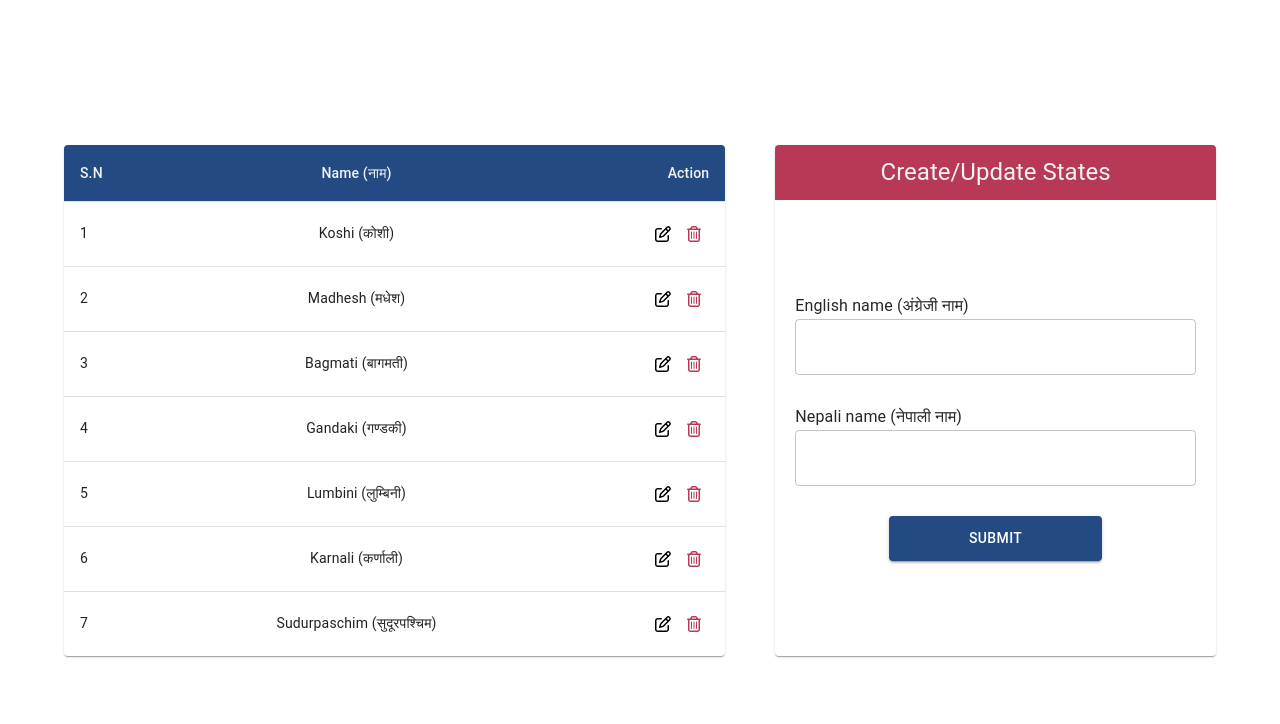
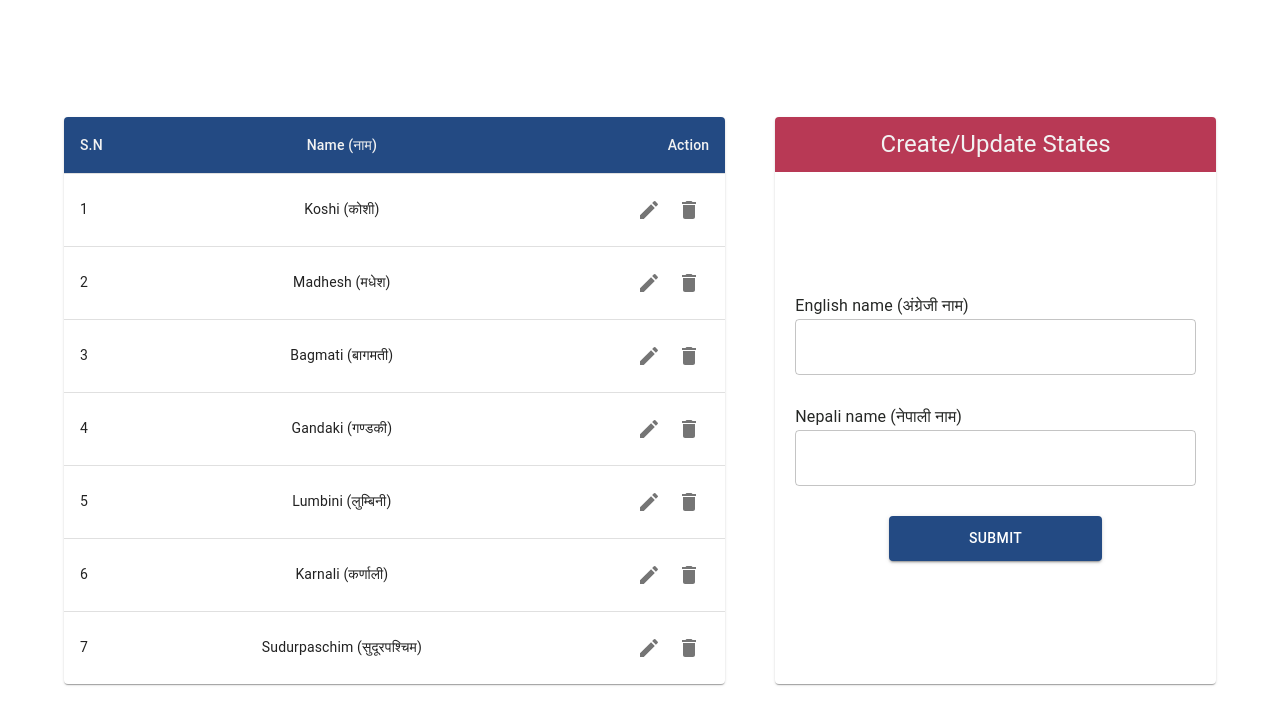
Before and after one commit to lbtech-co/disabled-sr-citizen-reg-front, a React (Vite) app: page / in a window 1280 px wide. Shown: the top 724 px of the page. Built offline with nearby package versions, Linux system fonts and the light colour scheme.

Commit message:
feat:added mui Icon

```diff
--- a/package.json
+++ b/package.json
@@ -14,6 +14,7 @@
     "prepare": "husky install"
   },
   "dependencies": {
+    "@mui/icons-material": "^5.15.4",
     "@mui/material": "^5.15.3",
     "@typescript-eslint/parser": "^6.18.1",
     "preeti": "^1.0.3",
--- a/src/components/Icon.tsx
+++ b/src/components/Icon.tsx
@@ -1,35 +1,17 @@
-import { colors } from "../utils/Constants";
-
-interface IconProps {
+import { SvgIconProps } from "@mui/material";
+import EditIcon from "@mui/icons-material/Edit";
+import DeleteIcon from "@mui/icons-material/Delete";
+interface IconsComponentProps extends SvgIconProps {
   name: string
 }
 
-export default function Icon({ name }: IconProps) {
+export default function Icon({ name, ...rest }: IconsComponentProps) {
   switch (name) {
     case "Write":
-      return (
-        <svg
-          xmlns="http://www.w3.org/2000/svg"
-          height="16"
-          width="16"
-          viewBox="0 0 512 512"
-        >
-          <path d="M441 58.9L453.1 71c9.4 9.4 9.4 24.6 0 33.9L424 134.1 377.9 88 407 58.9c9.4-9.4 24.6-9.4 33.9 0zM209.8 256.2L344 121.9 390.1 168 255.8 302.2c-2.9 2.9-6.5 5-10.4 6.1l-58.5 16.7 16.7-58.5c1.1-3.9 3.2-7.5 6.1-10.4zM373.1 25L175.8 222.2c-8.7 8.7-15 19.4-18.3 31.1l-28.6 100c-2.4 8.4-.1 17.4 6.1 23.6s15.2 8.5 23.6 6.1l100-28.6c11.8-3.4 22.5-9.7 31.1-18.3L487 138.9c28.1-28.1 28.1-73.7 0-101.8L474.9 25C446.8-3.1 401.2-3.1 373.1 25zM88 64C39.4 64 0 103.4 0 152V424c0 48.6 39.4 88 88 88H360c48.6 0 88-39.4 88-88V312c0-13.3-10.7-24-24-24s-24 10.7-24 24V424c0 22.1-17.9 40-40 40H88c-22.1 0-40-17.9-40-40V152c0-22.1 17.9-40 40-40H200c13.3 0 24-10.7 24-24s-10.7-24-24-24H88z" />
-        </svg>
-      );
+      return <EditIcon {...rest} />;
     case "Delete":
-      return (
-        <svg
-          xmlns="http://www.w3.org/2000/svg"
-          height="16"
-          width="14"
-          viewBox="0 0 448 512"
-          fill={colors.red}
-        >
-          <path d="M170.5 51.6L151.5 80h145l-19-28.4c-1.5-2.2-4-3.6-6.7-3.6H177.1c-2.7 0-5.2 1.3-6.7 3.6zm147-26.6L354.2 80H368h48 8c13.3 0 24 10.7 24 24s-10.7 24-24 24h-8V432c0 44.2-35.8 80-80 80H112c-44.2 0-80-35.8-80-80V128H24c-13.3 0-24-10.7-24-24S10.7 80 24 80h8H80 93.8l36.7-55.1C140.9 9.4 158.4 0 177.1 0h93.7c18.7 0 36.2 9.4 46.6 24.9zM80 128V432c0 17.7 14.3 32 32 32H336c17.7 0 32-14.3 32-32V128H80zm80 64V400c0 8.8-7.2 16-16 16s-16-7.2-16-16V192c0-8.8 7.2-16 16-16s16 7.2 16 16zm80 0V400c0 8.8-7.2 16-16 16s-16-7.2-16-16V192c0-8.8 7.2-16 16-16s16 7.2 16 16zm80 0V400c0 8.8-7.2 16-16 16s-16-7.2-16-16V192c0-8.8 7.2-16 16-16s16 7.2 16 16z" />
-        </svg>
-      );
+      return <DeleteIcon {...rest} />;
     default:
-      break;
+      return null;
   }
 }
--- a/src/components/Table.tsx
+++ b/src/components/Table.tsx
@@ -8,7 +8,6 @@ import Paper from "@mui/material/Paper";
 import { colors } from "../utils/Constants";
 import Icon from "./Icon";
 import IconButton from "@mui/material/IconButton";
-
 interface TableProps {
   headers: {
     label: string
```
Also changed, not shown: 1 other file (tests, documents, lock files or other folders).
